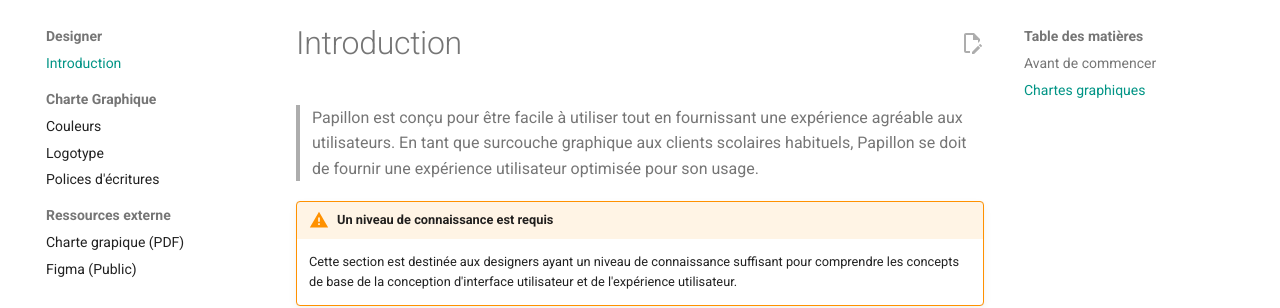
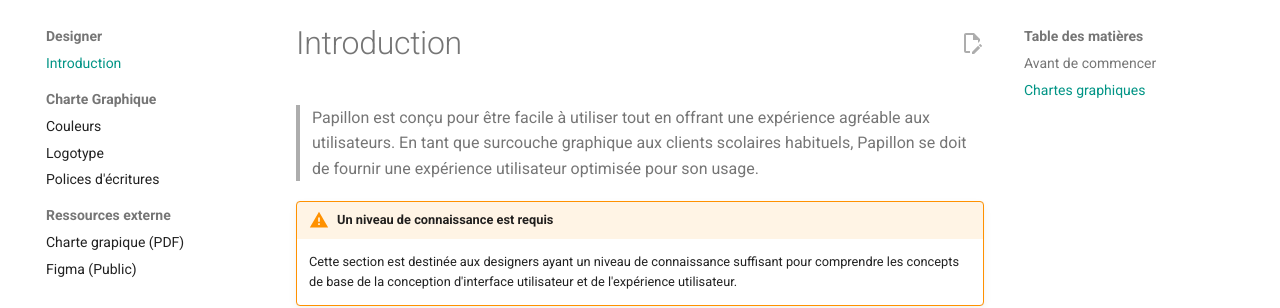
Before and after one commit to PapillonApp/docs, an MkDocs documentation site: the page built from docs/design/intro.md, in a window 1280 px wide and 1170 px high. Shown: the part 123-431 px from the top of the window. Built offline with MkDocs 1.6.1 and Material for MkDocs 9.7.7, drawn with Linux system fonts in a browser that asks for light colours; comment, search, counter and statistics services are not loaded.

Commit message:
Update intro.md

```diff
--- a/docs/design/intro.md
+++ b/docs/design/intro.md
@@ -1,5 +1,5 @@
 # Introduction
-> Papillon est conçu pour être facile à utiliser tout en fournissant une expérience agréable aux utilisateurs. En tant que surcouche graphique aux clients scolaires habituels, Papillon se doit de fournir une expérience utilisateur optimisée pour son usage.
+> Papillon est conçu pour être facile à utiliser tout en offrant une expérience agréable aux utilisateurs. En tant que surcouche graphique aux clients scolaires habituels, Papillon se doit de fournir une expérience utilisateur optimisée pour son usage.
 
 !!! note warning "Un niveau de connaissance est requis"
     Cette section est destinée aux designers ayant un niveau de connaissance suffisant pour comprendre les concepts de base de la conception d'interface utilisateur et de l'expérience utilisateur.
@@ -18,5 +18,4 @@ Pour faciliter la conception du design de l'application, nous vous recommandons
 
 - [Charte graphique (PDF) :octicons-link-external-24:](https://cdn.getpapillon.xyz/files/Charte%20Graphique%20-%20Papillon%20(sept.%202023).pdf){target="_blank"}
 
-
 Ces fichiers contiennent les éléments visuels de l'application, tels que les couleurs, les typographies, les icônes et les composants. Ils sont mis à jour régulièrement pour refléter les dernières modifications apportées à l'application.
```
